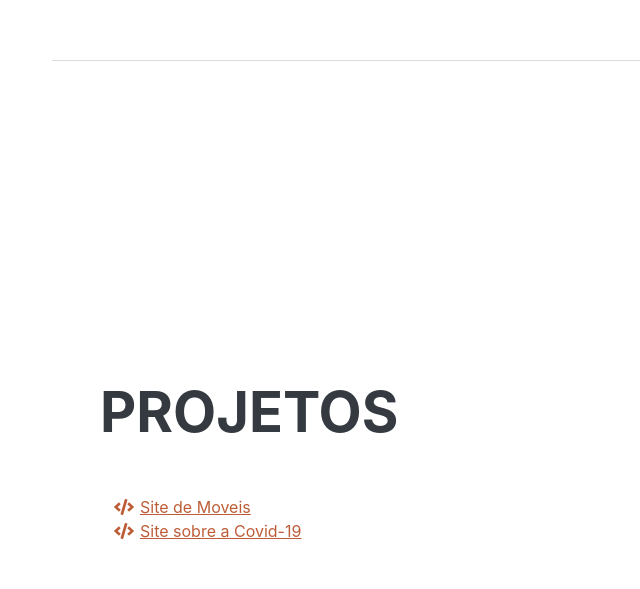
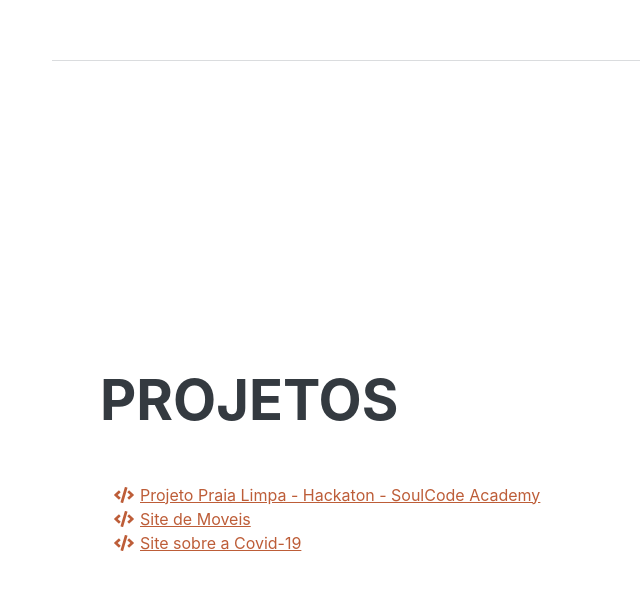
Before and after one commit to PauloHenriqueJr/PauloHenriqueJr.github.io, a plain HTML site: page my_potfolio/index.html in a window 1280 px wide. Shown: the part 3143-3732 px from the top of the page, without its empty margins (220-860 px from the left). Drawn offline with nearby package versions, Linux system fonts and the light colour scheme; a web font is replaced by a local one.

Commit message:
Update index.html
updates

```diff
--- a/my_potfolio/index.html
+++ b/my_potfolio/index.html
@@ -143,6 +143,10 @@
                     <ul class="fa-ul mb-0">
                         <li>
                             <span class="fa-li"><i class="fa fa-code text-primary"></i></span>
+                           <a href="https://boiling-gorge-96162.herokuapp.com/praia-limpa" target="_blank">Projeto Praia Limpa - Hackaton - SoulCode Academy</a>
+                        </li>
+                        <li>
+                            <span class="fa-li"><i class="fa fa-code text-primary"></i></span>
                            <a href="https://paulohenriquejr.github.io/project%20moplan/" target="_blank">Site de Moveis</a>
                         </li>
                         <li>
```
